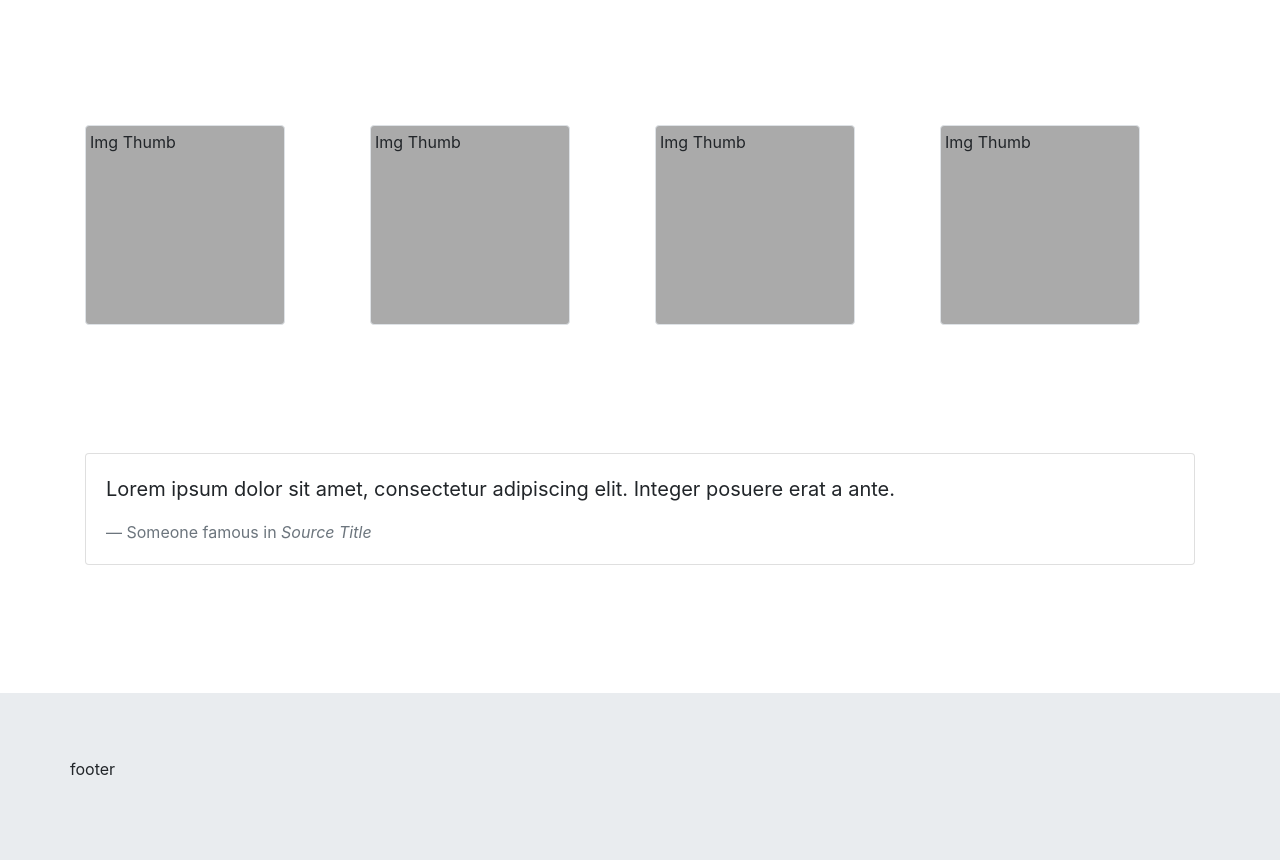
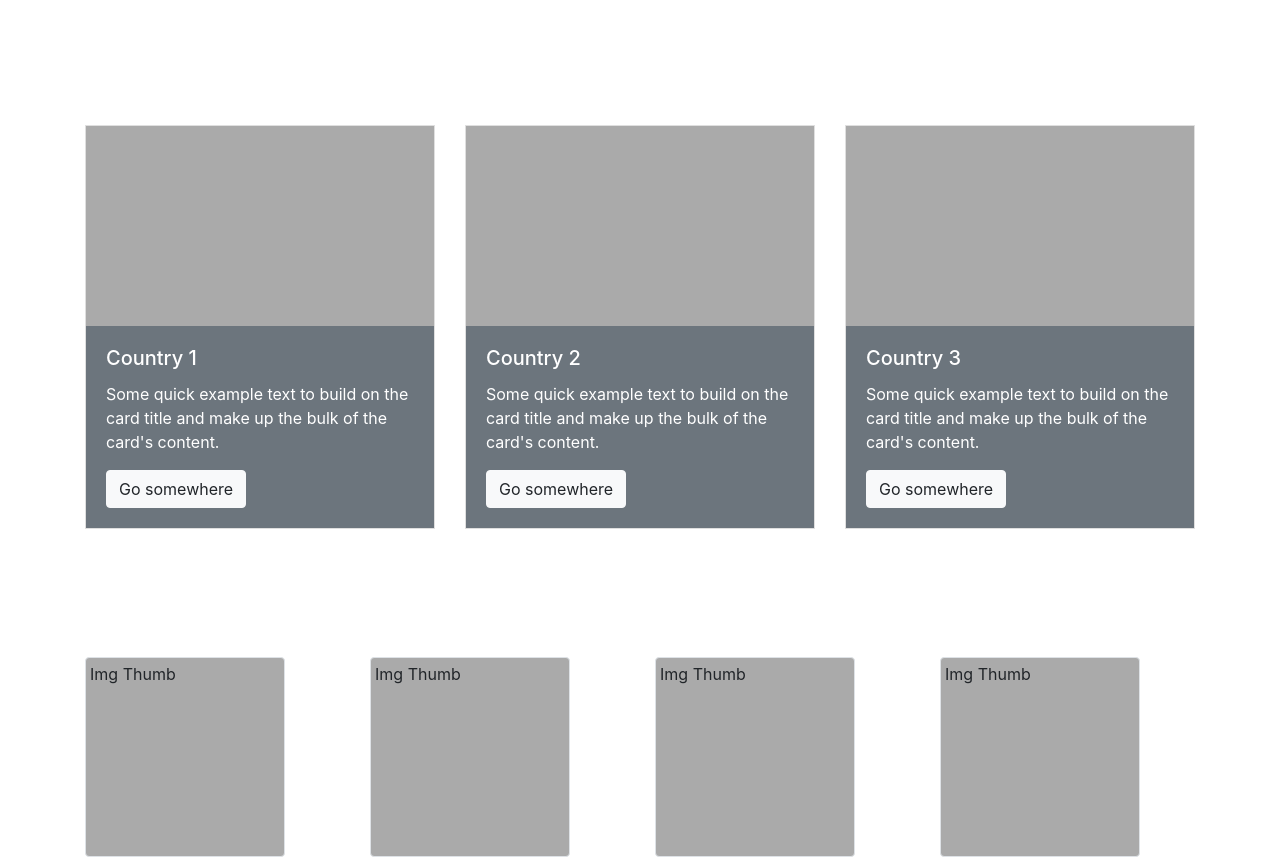
Before and after one commit to tdoan35/portfolioproject, a website: page index.html in a window 1280 px wide. Shown: the part 2622-3482 px from the top of the page. Drawn offline with nearby package versions, Linux system fonts and the light colour scheme.

Commit message:
added cards

```diff
--- a/css/styles.css
+++ b/css/styles.css
@@ -49,3 +49,7 @@
 .no-padding {
     padding: 0px;
 }
+
+.card {
+    border-radius: 0;
+}
--- a/index.html
+++ b/index.html
@@ -141,7 +141,46 @@
             </div>
         </section>
 
-        <!-- Pics Section  -->
+        <!-- Places Section (Probably Better to Use a Card-Deck) -->
+        <section id="places" class="blog-section">
+            <div class="container">
+                <div class="row align-items-center">
+                    <div class="col-lg-4 col-sm-6">
+                        <div class="card">
+                            <div class="fakeimg" style="height: 200px"></div>
+                            <div class="card-body bg-secondary text-white">
+                                <h5 class="card-title">Country 1</h5>
+                                <p class="card-text">Some quick example text to build on the card title and make up the bulk of the card's content.</p>
+                                <a href="#" class="btn btn-light">Go somewhere</a>
+                            </div>
+                        </div>
+                    </div>
+                    <div class="col-lg-4 col-sm-6">
+                        <div class="card">
+                            <div class="fakeimg" style="height: 200px"></div>
+                            <div class="card-body bg-secondary text-white">
+                                <h5 class="card-title">Country 2</h5>
+                                <p class="card-text">Some quick example text to build on the card title and make up the bulk of the card's content.</p>
+                                <a href="#" class="btn btn-light">Go somewhere</a>
+                            </div>
+                        </div>
+                    </div>
+                    <div class="col-lg-4 col-sm-6">
+                        <div class="card">
+                            <div class="fakeimg" style="height: 200px"></div>
+                            <div class="card-body bg-secondary text-white">
+                                <h5 class="card-title">Country 3</h5>
+                                <p class="card-text">Some quick example text to build on the card title and make up the bulk of the card's content.</p>
+                                <a href="#" class="btn btn-light">Go somewhere</a>
+                            </div>
+                        </div>
+                    </div>
+                </div>
+
+            </div>
+        </section>
+
+        <!-- Pics Section -->
         <section id="pics" class="blog-section">
             <div class="container">
                 <div class="row align-items-center">
@@ -182,8 +221,12 @@
         <!-- Footer -->
         <footer class="site-footer">
             <div class="container">
-                <div class="row">
-                    <p>footer</p>
+                <div class="row-content">
+                    <div class="d-flex justify-content-center">
+                        <a href="#">
+                            <i class="fab fa-twitter"></i>
+                        </a>
+                    </div>
                 </div>
             </div>
         </footer>
--- a/package.json
+++ b/package.json
@@ -11,10 +11,12 @@
   "author": "",
   "license": "ISC",
   "devDependencies": {
+    "@fortawesome/fontawesome-free": "^5.12.0",
     "lite-server": "^2.3.0"
   },
   "dependencies": {
     "bootstrap": "^4.4.1",
+    "bootstrap-social": "^5.1.1",
     "font-awesome": "^4.7.0",
     "jquery": "^3.3.1",
     "popper.js": "^1.16.0"
```
Also changed, not shown: 1 other file.
